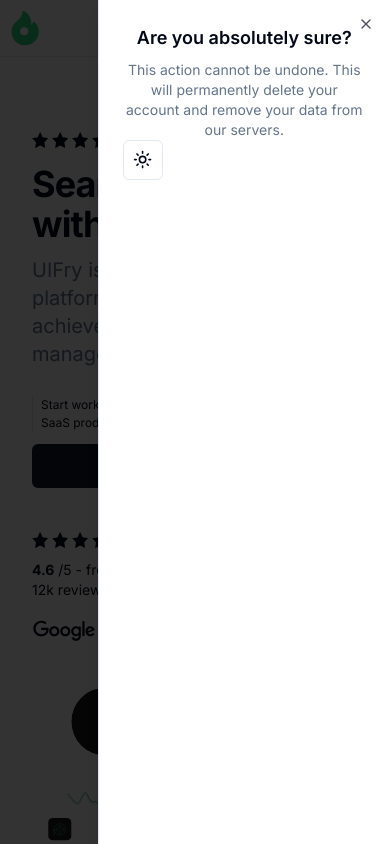
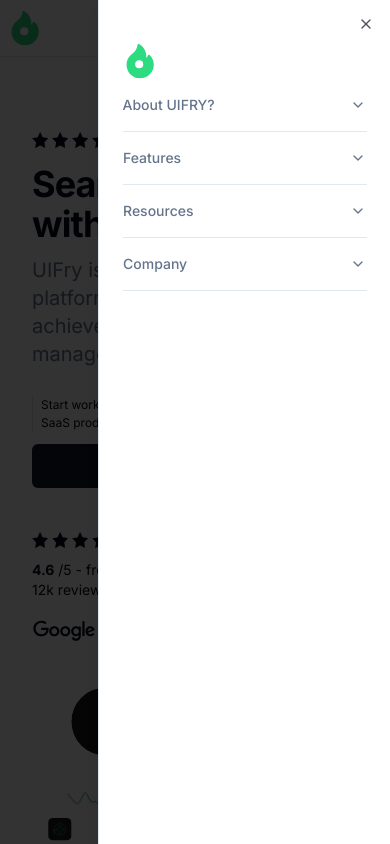
Before and after one commit to Pancham555/Saas, a Next.js app: page / in a window 390 px wide. Both pictures are taken after a click on the button 362 px from the left and 28 px from the top of the page. Shown: the top 844 px of the page. Built offline with nearby package versions, Linux system fonts and the light colour scheme.

Commit message:
Improved the sidebar

```diff
--- a/package.json
+++ b/package.json
@@ -10,6 +10,7 @@
   },
   "dependencies": {
     "@prisma/client": "5.15.1",
+    "@radix-ui/react-accordion": "^1.2.0",
     "@radix-ui/react-avatar": "^1.1.0",
     "@radix-ui/react-dialog": "^1.1.1",
     "@radix-ui/react-dropdown-menu": "^2.1.1",
--- a/src/components/navbar.tsx
+++ b/src/components/navbar.tsx
@@ -18,6 +18,12 @@ import {
   SheetTitle,
   SheetTrigger,
 } from "@/components/ui/sheet";
+import {
+  Accordion,
+  AccordionContent,
+  AccordionItem,
+  AccordionTrigger,
+} from "@/components/ui/accordion";
 
 import { cn } from "@/lib/utils";
 import { Button } from "./ui/button";
@@ -58,14 +64,17 @@ const Navbar = () => {
               </Button>
             </SheetTrigger>
             <SheetContent>
-              <SheetHeader>
-                <SheetTitle>Are you absolutely sure?</SheetTitle>
-                <SheetDescription>
-                  This action cannot be undone. This will permanently delete
-                  your account and remove your data from our servers.
-                </SheetDescription>
+              <SheetHeader className="mt-5">
+                <SheetTitle className="flex gap-5">
+                  <Logo />
+                </SheetTitle>
               </SheetHeader>
-              <ThemeButton />
+              <SheetDescription>
+                <SmallAboutFry />
+                <SmallFeatures />
+                <SmallResources />
+                <SmallCompany />
+              </SheetDescription>
             </SheetContent>
           </Sheet>
         </div>
@@ -249,16 +258,132 @@ const More = () => {
   );
 };
 
+const SmallAboutFry = () => {
+  return (
+    <Accordion type="single" collapsible>
+      <AccordionItem value="item-1">
+        <AccordionTrigger>About UIFRY?</AccordionTrigger>
+        <AccordionContent>
+          <div className="grid grid-cols-1">
+            {["", "", "", "", "", ""].map((_, i) => {
+              return (
+                <div
+                  key={i}
+                  className={cn(
+                    "block select-none space-y-1 rounded-md p-3 leading-none no-underline outline-none transition-colors hover:bg-accent hover:text-accent-foreground focus:bg-accent focus:text-accent-foreground"
+                  )}
+                >
+                  <div className="text-sm font-medium leading-none">Title</div>
+                  <p className="line-clamp-2 text-sm leading-snug text-muted-foreground">
+                    Lorem ipsum dolor sit amet consectetur adipisicing elit...
+                  </p>
+                </div>
+              );
+            })}
+          </div>
+        </AccordionContent>
+      </AccordionItem>
+    </Accordion>
+  );
+};
+
+const SmallFeatures = () => {
+  return (
+    <Accordion type="single" collapsible>
+      <AccordionItem value="item-1">
+        <AccordionTrigger>Features</AccordionTrigger>
+        <AccordionContent>
+          <div className="grid grid-cols-1">
+            {["", "", "", "", "", ""].map((_, i) => {
+              return (
+                <div
+                  key={i}
+                  className={cn(
+                    "block select-none space-y-1 rounded-md p-3 leading-none no-underline outline-none transition-colors hover:bg-accent hover:text-accent-foreground focus:bg-accent focus:text-accent-foreground"
+                  )}
+                >
+                  <div className="text-sm font-medium leading-none">Title</div>
+                  <p className="line-clamp-2 text-sm leading-snug text-muted-foreground">
+                    Lorem ipsum dolor sit amet consectetur adipisicing elit...
+                  </p>
+                </div>
+              );
+            })}
+          </div>
+        </AccordionContent>
+      </AccordionItem>
+    </Accordion>
+  );
+};
+
+const SmallResources = () => {
+  return (
+    <Accordion type="single" collapsible>
+      <AccordionItem value="item-1">
+        <AccordionTrigger>Resources</AccordionTrigger>
+        <AccordionContent>
+          <div className="grid grid-cols-1">
+            {["", "", "", "", "", ""].map((_, i) => {
+              return (
+                <div
+                  key={i}
+                  className={cn(
+                    "block select-none space-y-1 rounded-md p-3 leading-none no-underline outline-none transition-colors hover:bg-accent hover:text-accent-foreground focus:bg-accent focus:text-accent-foreground"
+                  )}
+                >
+                  <div className="text-sm font-medium leading-none">Title</div>
+                  <p className="line-clamp-2 text-sm leading-snug text-muted-foreground">
+                    Lorem ipsum dolor sit amet consectetur adipisicing elit...
+                  </p>
+                </div>
+              );
+            })}
+          </div>
+        </AccordionContent>
+      </AccordionItem>
+    </Accordion>
+  );
+};
+
+const SmallCompany = () => {
+  return (
+    <Accordion type="single" collapsible>
+      <AccordionItem value="item-1">
+        <AccordionTrigger>Company</AccordionTrigger>
+        <AccordionContent>
+          <div className="grid grid-cols-1">
+            {["", "", "", "", "", ""].map((_, i) => {
+              return (
+                <div
+                  key={i}
+                  className={cn(
+                    "block select-none space-y-1 rounded-md p-3 leading-none no-underline outline-none transition-colors hover:bg-accent hover:text-accent-foreground focus:bg-accent focus:text-accent-foreground"
+                  )}
+                >
+                  <div className="text-sm font-medium leading-none">Title</div>
+                  <p className="line-clamp-2 text-sm leading-snug text-muted-foreground">
+                    Lorem ipsum dolor sit amet consectetur adipisicing elit...
+                  </p>
+                </div>
+              );
+            })}
+          </div>
+        </AccordionContent>
+      </AccordionItem>
+    </Accordion>
+  );
+};
+
 const ThemeButton = () => {
   const { setTheme } = useTheme();
   return (
     <Button variant="outline" size="icon">
       <Sun
-        className="h-[1.2rem] w-[1.2rem] rotate-0 scale-100 transition-all dark:-rotate-90 dark:scale-0"
+        className="h-[1.2rem] w-[1.2rem] rotate-0 scale-100 transition-all dark:-rotate-90 dark:scale-0 duration-200"
         onClick={() => setTheme("dark")}
       />
       <Moon
-        className="absolute h-[1.2rem] w-[1.2rem] rotate-90 scale-0 transition-all dark:rotate-0 dark:scale-100"
+        className="absolute h-[1.2rem] w-[1.2rem] rotate-90 scale-0 transition-all dark:rotate-0 dark:scale-100 duration-200"
         onClick={() => setTheme("light")}
       />
       <span className="sr-only">Toggle theme</span>
--- /dev/null
+++ b/src/components/ui/accordion.tsx
@@ -0,0 +1,58 @@
+"use client"
+
+import * as React from "react"
+import * as AccordionPrimitive from "@radix-ui/react-accordion"
+import { ChevronDown } from "lucide-react"
+
+import { cn } from "@/lib/utils"
+
+const Accordion = AccordionPrimitive.Root
+
+const AccordionItem = React.forwardRef<
+  React.ElementRef<typeof AccordionPrimitive.Item>,
+  React.ComponentPropsWithoutRef<typeof AccordionPrimitive.Item>
+>(({ className, ...props }, ref) => (
+  <AccordionPrimitive.Item
+    ref={ref}
+    className={cn("border-b", className)}
+    {...props}
+  />
+))
+AccordionItem.displayName = "AccordionItem"
+
+const AccordionTrigger = React.forwardRef<
+  React.ElementRef<typeof AccordionPrimitive.Trigger>,
+  React.ComponentPropsWithoutRef<typeof AccordionPrimitive.Trigger>
+>(({ className, children, ...props }, ref) => (
+  <AccordionPrimitive.Header className="flex">
+    <AccordionPrimitive.Trigger
+      ref={ref}
+      className={cn(
+        "flex flex-1 items-center justify-between py-4 font-medium transition-all hover:underline [&[data-state=open]>svg]:rotate-180",
+        className
+      )}
+      {...props}
+    >
+      {children}
+      <ChevronDown className="h-4 w-4 shrink-0 transition-transform duration-200" />
+    </AccordionPrimitive.Trigger>
+  </AccordionPrimitive.Header>
+))
+AccordionTrigger.displayName = AccordionPrimitive.Trigger.displayName
+
+const AccordionContent = React.forwardRef<
+  React.ElementRef<typeof AccordionPrimitive.Content>,
+  React.ComponentPropsWithoutRef<typeof AccordionPrimitive.Content>
+>(({ className, children, ...props }, ref) => (
+  <AccordionPrimitive.Content
+    ref={ref}
+    className="overflow-hidden text-sm transition-all data-[state=closed]:animate-accordion-up data-[state=open]:animate-accordion-down"
+    {...props}
+  >
+    <div className={cn("pb-4 pt-0", className)}>{children}</div>
+  </AccordionPrimitive.Content>
+))
+
+AccordionContent.displayName = AccordionPrimitive.Content.displayName
+
+export { Accordion, AccordionItem, AccordionTrigger, AccordionContent }
```
Also changed, not shown: 1 other file (tests, documents, lock files or other folders).
